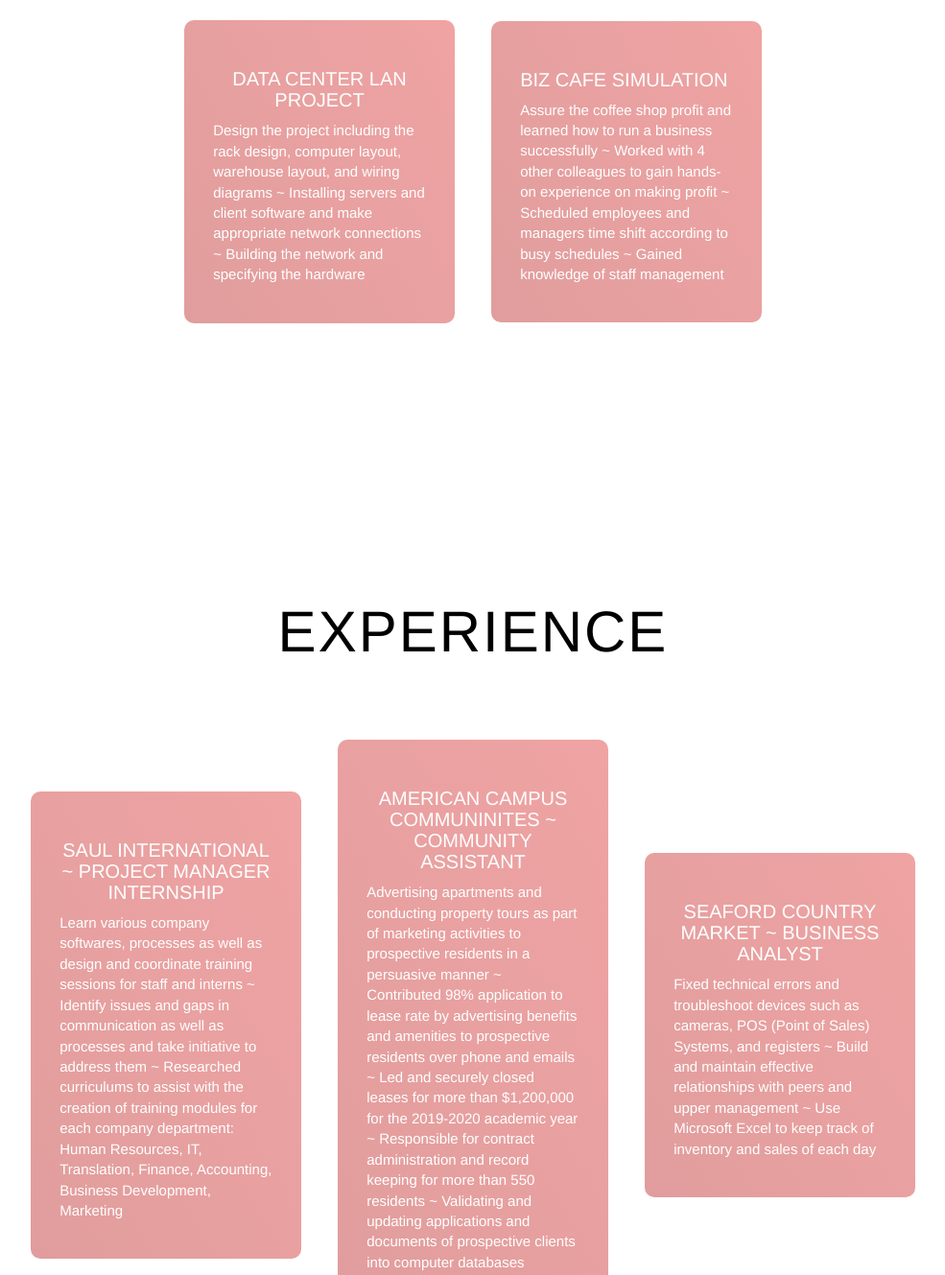
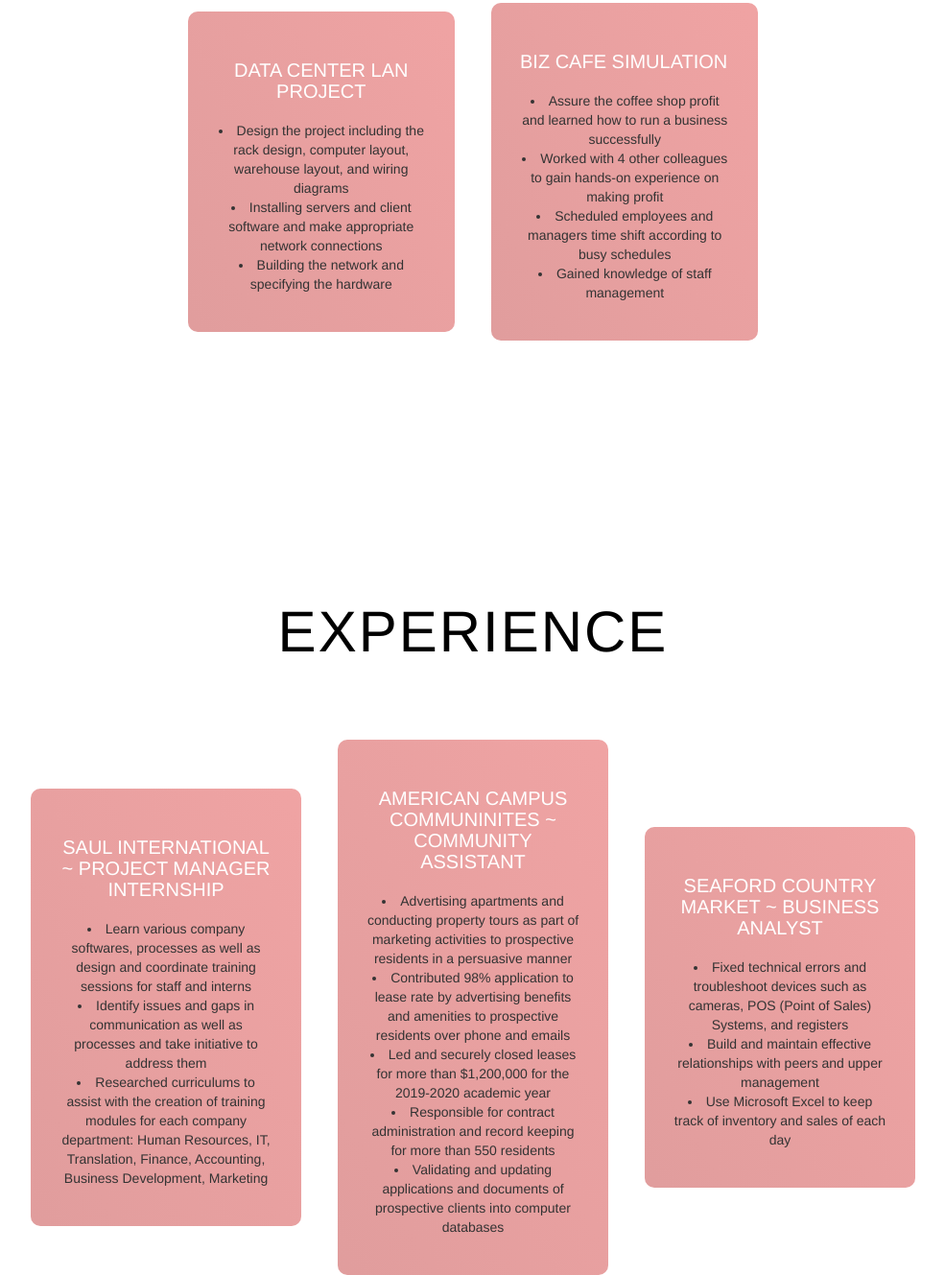
Before and after one commit to Rishitpatel1/rishitpatel, a plain HTML site: page index.html in a window 1280 px wide. Shown: the part 1894-3223 px from the top of the page at 96% size, without its empty margins (147-1132 px from the left). Drawn offline with nearby package versions, Linux system fonts and the light colour scheme.

Commit message:
Update index.html

```diff
--- a/index.html
+++ b/index.html
@@ -37,7 +37,10 @@
         <div class="col-lg-6 col-lg-offset-1">
           <div class="about-text">
           <h2>About Me</h2>
-          <p>Junior at Virginia Commonwealth University, pursuing an internship for Project Management, Software Development, or Cyber Security. Skilled in HTML, C++ and Responsive Design. Strong business professional with Bachelor of Science in Information Systems. I am motivated to help others to do better on their desired task. </p>
+          <p>Junior at Virginia Commonwealth University, pursuing an internship for Project Management, Software Development, or Cyber Security.
+             Skilled in HTML, C++ and Responsive Design. Strong business professional with Bachelor of Science in Information Systems.
+             Eager to learn more and help businesses with analytics. Currently pursing a summer Internship.
+             Strong verbal and written presentation capabilities, comfortable interacting and communicating with executives and senior management. </p>
           <a href="https://docs.google.com/document/d/1GSrmrU4z6IzTorm7yRTMWSF2OEiv4QCfll9HegNGXoI/edit?usp=sharing"> Resume </a>
 
         </div>
@@ -57,16 +60,16 @@
     <div class="service-bottom">
       <div class="service-item">
         <h2>Data Center LAN Project</h2>
-        <p>Design the project including the rack design, computer layout, warehouse layout, and wiring diagrams
-          ~ Installing servers and client software and make appropriate network connections
-          ~ Building the network and specifying the hardware</p>
+        <p><li>Design the project including the rack design, computer layout, warehouse layout, and wiring diagrams</li>
+           <li>Installing servers and client software and make appropriate network connections </li>
+           <li>Building the network and specifying the hardware</li></p>
       </div>
       <div class="service-item">
         <h2>Biz Cafe Simulation</h2>
-        <p>Assure the coffee shop profit and learned how to run a business successfully
-          ~ Worked with 4 other colleagues to gain hands-on experience on making profit
-          ~ Scheduled employees and managers time shift according to busy schedules
-          ~ Gained knowledge of staff management</p>
+        <p><li>Assure the coffee shop profit and learned how to run a business successfully</li>
+           <li>Worked with 4 other colleagues to gain hands-on experience on making profit</li>
+          <li>Scheduled employees and managers time shift according to busy schedules</li>
+           <li>Gained knowledge of staff management</li></p>
       </div>
     </div>
   </div>
@@ -85,25 +88,25 @@
       <div class="service-bottom">
         <div class="service-item">
           <h2>Saul International ~ Project Manager Internship</h2>
-          <p>Learn various company softwares, processes as well as design and coordinate training sessions for staff and interns ~
-            Identify issues and gaps in communication as well as processes and take initiative to address them ~
-            Researched curriculums to assist with the creation of training modules for each company department: Human Resources, IT, Translation, Finance, Accounting, Business Development, Marketing
+          <p><li>Learn various company softwares, processes as well as design and coordinate training sessions for staff and interns</li>
+            <li>Identify issues and gaps in communication as well as processes and take initiative to address them </li>
+            <li>Researched curriculums to assist with the creation of training modules for each company department: Human Resources, IT, Translation, Finance, Accounting, Business Development, Marketing</li>
             </p>
         </div>
         <div class="service-item">
           <h2>American Campus Communinites ~ Community Assistant</h2>
-          <p>Advertising apartments and conducting property tours as part of marketing activities to prospective residents in a persuasive manner ~
-            Contributed 98% application to lease rate by advertising benefits and amenities to prospective residents over phone and emails ~
-            Led and securely closed leases for more than $1,200,000 for the 2019-2020 academic year ~
-            Responsible for contract administration and record keeping for more than 550 residents  ~
-            Validating and updating applications and documents of prospective clients into computer databases
+          <p><li>Advertising apartments and conducting property tours as part of marketing activities to prospective residents in a persuasive manner</li>
+            <li>Contributed 98% application to lease rate by advertising benefits and amenities to prospective residents over phone and emails</li>
+            <li>Led and securely closed leases for more than $1,200,000 for the 2019-2020 academic year </li>
+            <li>Responsible for contract administration and record keeping for more than 550 residents </li>
+            <li>Validating and updating applications and documents of prospective clients into computer databases</li>
             </p>
         </div>
         <div class="service-item">
           <h2>Seaford Country Market ~ Business Analyst</h2>
-          <p>Fixed technical errors and troubleshoot devices such as cameras, POS (Point of Sales) Systems, and registers ~
-            Build and maintain effective relationships with peers and upper management ~
-            Use Microsoft Excel to keep track of inventory and sales of each day </p>
+          <p><li>Fixed technical errors and troubleshoot devices such as cameras, POS (Point of Sales) Systems, and registers</li>
+            <li>Build and maintain effective relationships with peers and upper management </li>
+            <li>Use Microsoft Excel to keep track of inventory and sales of each day </li> </p>
         </div>
       </div>
     </div>
```
